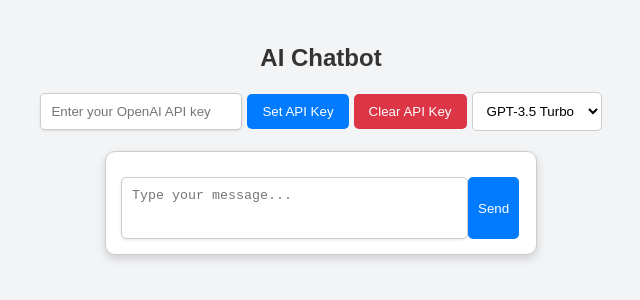
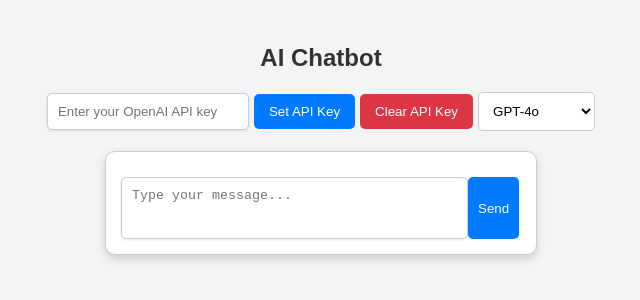
Before and after one commit to RNCDev/Sparky, a plain HTML site: page index.html in a window 1280 px wide. Shown: the whole page, without its empty margins (319-959 px from the left). Drawn offline with Linux system fonts and the light colour scheme.

Commit message:
Update index.html
updated model options

```diff
--- a/index.html
+++ b/index.html
@@ -143,7 +143,11 @@
     <button id="set-key">Set API Key</button>
     <button id="clear-key">Clear API Key</button>
     <select id="model-selection">
-      <option value="gpt-3.5-turbo">GPT-3.5 Turbo</option>
+      <option value="GPT-4o">GPT-4o</option>
+      <option value="gpt-4o mini">GPT-4o mini</option>
+      <option value="o1-preview">01-preview</option>
+      <option value="o1-mini">01-mini</option>
+      <option value="gpt-4-turbo">GPT-4-turbo</option>
       <option value="gpt-4">GPT-4</option>
     </select>
   </div>
```
